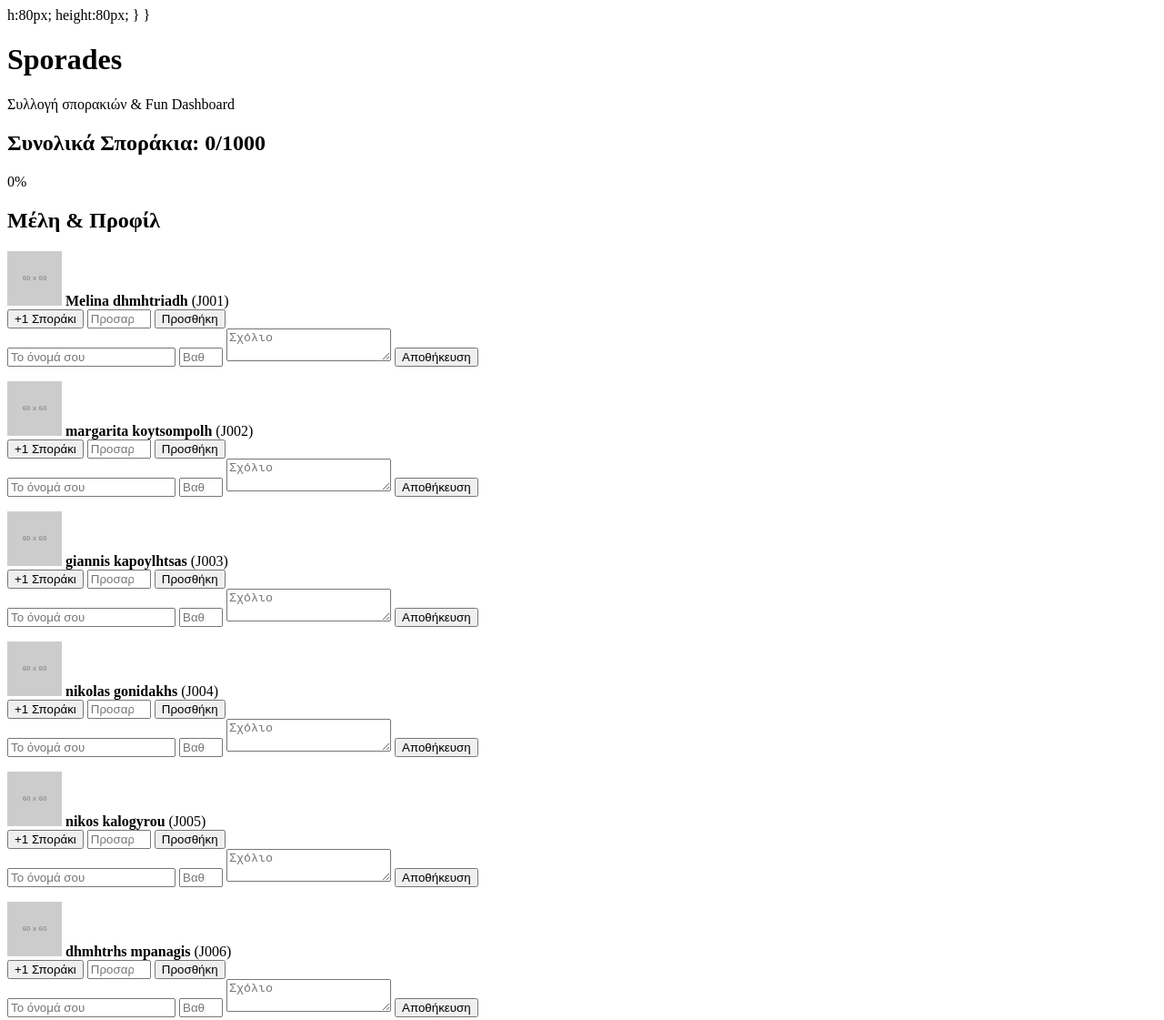
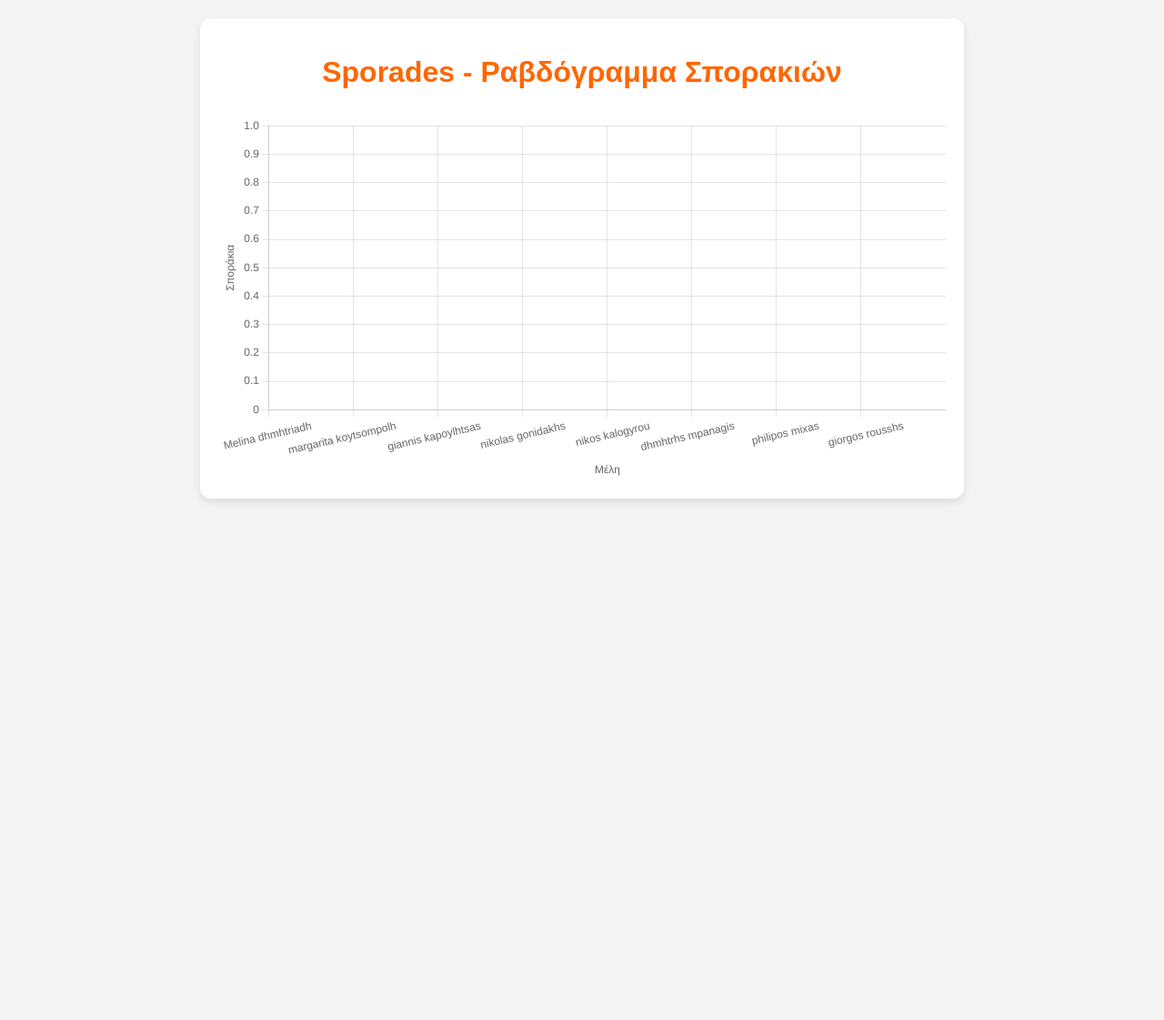
Before and after one commit to J-J1m/sporades, a plain HTML site: page index.html in a window 1280 px wide. Shown: the top 1121 px of the page at 91% size. After the commit the page ends 800 px from the top, so only its background shows below. Drawn offline with nearby package versions, Linux system fonts and the light colour scheme; placeholder pictures from the web are drawn by us.

Commit message:
index.html

```diff
--- a/index.html
+++ b/index.html
@@ -1,199 +1,85 @@
-h:80px; height:80px; } }
+<!DOCTYPE html>
+<html lang="el">
+<head>
+<meta charset="UTF-8">
+<meta name="viewport" content="width=device-width, initial-scale=1.0">
+<title>Sporades - Bar Chart</title>
+<script src="https://cdn.jsdelivr.net/npm/chart.js"></script>
+<style>
+body { font-family: Arial, sans-serif; background:#f4f4f4; margin:0; padding:20px; }
+h1 { text-align:center; color:#ff6600; }
+.container { max-width:800px; margin:auto; background:white; padding:20px; border-radius:12px; box-shadow:0 4px 10px rgba(0,0,0,0.1); }
+canvas { margin-top:30px; }
 </style>
 </head>
 <body>
 
-<header>
-<h1>Sporades</h1>
-<p>Συλλογή σπορακιών & Fun Dashboard</p>
-</header>
-
-<section>
-<h2>Συνολικά Σποράκια: <span id="total">0</span>/1000</h2>
-<div class="progress-container">
-<div class="progress-bar" id="progressBar">0%</div>
+<div class="container">
+  <h1>Sporades - Ραβδόγραμμα Σπορακιών</h1>
+  <canvas id="sporadesChart" width="800" height="400"></canvas>
 </div>
-</section>
-
-<section>
-<h2>Μέλη & Προφίλ</h2>
-<div id="membersContainer"></div>
-</section>
-
-<section>
-<h2>Gallery Σπορακιών</h2>
-<div class="gallery" id="gallery">
-<img src="https://via.placeholder.com/120" alt="Σποράκι 1">
-<img src="https://via.placeholder.com/120" alt="Σποράκι 2">
-<img src="https://via.placeholder.com/120" alt="Σποράκι 3">
-</div>
-</section>
 
 <script>
 // ------------------------------
-// Αρχικά μέλη
-let members = [
-{name:"Melina dhmhtriadh", jCode:"J001", sporakia:0, avatar:"https://via.placeholder.com/60"},
-{name:"margarita koytsompolh", jCode:"J002", sporakia:0, avatar:"https://via.placeholder.com/60"},
-{name:"giannis kapoylhtsas", jCode:"J003", sporakia:0, avatar:"https://via.placeholder.com/60"},
-{name:"nikolas gonidakhs", jCode:"J004", sporakia:0, avatar:"https://via.placeholder.com/60"},
-{name:"nikos kalogyrou", jCode:"J005", sporakia:0, avatar:"https://via.placeholder.com/60"},
-{name:"dhmhtrhs mpanagis", jCode:"J006", sporakia:0, avatar:"https://via.placeholder.com/60"},
-{name:"philipos mixas", jCode:"J007", sporakia:0, avatar:"https://via.placeholder.com/60"},
-{name:"giorgos rousshs", jCode:"J008", sporakia:0, avatar:"https://via.placeholder.com/60"}
+// Δεδομένα μελών
+const members = [
+  {name:"Melina dhmhtriadh", jCode:"8782", sporakia:0},
+  {name:"margarita koytsompolh", jCode:"4729", sporakia:0},
+  {name:"giannis kapoylhtsas", jCode:"7321", sporakia:0},
+  {name:"nikolas gonidakhs", jCode:"1298", sporakia:0},
+  {name:"nikos kalogyrou", jCode:"5647", sporakia:0},
+  {name:"dhmhtrhs mpanagis", jCode:"9081", sporakia:0},
+  {name:"philipos mixas", jCode:"3456", sporakia:0},
+  {name:"giorgos rousshs", jCode:"6712", sporakia:0}
 ];
 
 // ------------------------------
-// Ανάκτηση απο localStorage
-if(localStorage.getItem("sporadesMembers")){
-members = JSON.parse(localStorage.getItem("sporadesMembers"));
-}
+// Προετοιμασία δεδομένων για Chart.js
+const labels = members.map(m=>m.name);
+const data = members.map(m=>m.sporakia);
+
+// Τυχαία χρώματα για κάθε μπάρα
+const colors = members.map(()=>`hsl(${Math.random()*360},70%,60%)`);
 
 // ------------------------------
-// Στατιστικά
-const totalElem = document.getElementById("total");
-const progressBar = document.getElementById("progressBar");
+// Δημιουργία bar chart
+const ctx = document.getElementById('sporadesChart').getContext('2d');
+const sporadesChart = new Chart(ctx, {
+  type: 'bar',
+  data: {
+    labels: labels,
+    datasets: [{
+      label: 'Σποράκια',
+      data: data,
+      backgroundColor: colors,
+      borderColor: colors.map(c=>c.replace('60%','40%')),
+      borderWidth: 1
+    }]
+  },
+  options: {
+    responsive: true,
+    plugins: {
+      legend: { display: false },
+      tooltip: { enabled: true }
+    },
+    scales: {
+      y: {
+        beginAtZero: true,
+        title: {
+          display: true,
+          text: 'Σποράκια'
+        }
+      },
+      x: {
+        title: {
+          display: true,
+          text: 'Μέλη'
+        }
+      }
+    }
+  }
+});
+</script>
 
-function getBadge(sporakia){
-if(sporakia >= 80) return "🏆";
-if(sporakia >= 50) return "🥇";
-if(sporakia >= 30) return "🥈";
-return "";
-}
-
-function updateProgress(){
-let total = members.reduce((sum,m)=>sum+m.sporakia,0);
-totalElem.textContent = total;
-let percent = Math.min((total/1000)*100,100);
-progressBar.style.width = percent+"%";
-progressBar.textContent = Math.round(percent)+"%";
-if(percent >=25 && percent<50) progressBar.style.background="linear-gradient(90deg,#ff6666,#ffcc66)";
-if(percent >=50 && percent<75) progressBar.style.background="linear-gradient(90deg,#66ff66,#66ccff)";
-if(percent >=75) progressBar.style.background="linear-gradient(90deg,#ff66ff,#66ffff)";
-checkConfetti();
-}
-
-// ------------------------------
-// Confetti
-function createConfetti(){
-const confettiContainer=document.createElement("div");
-confettiContainer.style.position="fixed";
-confettiContainer.style.top="0";
-confettiContainer.style.left="0";
-confettiContainer.style.width="100%";
-confettiContainer.style.height="100%";
-confettiContainer.style.pointerEvents="none";
-confettiContainer.style.overflow="hidden";
-document.body.appendChild(confettiContainer);
-const colors=["#ff0080","#ff80c0","#66ff66","#66ccff","#ffcc66","#ff66ff"];
-for(let i=0;i<150;i++){
-const confetti=document.createElement("div");
-confetti.style.position="absolute";
-confetti.style.width="10px";
-confetti.style.height="10px";
-confetti.style.backgroundColor=colors[Math.floor(Math.random()*colors.length)];
-confetti.style.left=Math.random()*window.innerWidth+"px";
-confetti.style.top="-10px";
-confetti.style.opacity=Math.random()+0.5;
-confetti.style.transform=`rotate(${Math.random()*360}deg)`;
-confetti.style.borderRadius="50%";
-confettiContainer.appendChild(confetti);
-let duration=Math.random()*3+2;
-confetti.animate([{transform:`translateY(0px) rotate(${Math.random()*360}deg)`},{transform:`translateY(${window.innerHeight+50}px) rotate(${Math.random()*360}deg)`}],{duration:duration*1000,iterations:1});
-setTimeout(()=>{confetti.remove();},duration*1000);}
-setTimeout(()=>{confettiContainer.remove();},5500);
-}
-
-function checkConfetti(){
-let milestones=[100,500,1000];
-let total=members.reduce((sum,m)=>sum+m.sporakia,0);
-if(milestones.includes(total)) createConfetti();
-}
-
-// ------------------------------
-// Render Members
-const membersContainer=document.getElementById("membersContainer");
-
-function renderMembers(){
-membersContainer.innerHTML="";
-members.forEach((m,index)=>{
-const div=document.createElement("div");
-div.className="member-card";
-div.innerHTML=`
-<div class="member-info">
-<img src="${m.avatar}" alt="${m.name}">
-<strong>${m.name}</strong> (${m.jCode})
-<span class="badge">${getBadge(m.sporakia)}</span>
-</div>
-<div>
-<button onclick="addSporakia(${index},1)">+1 Σποράκι</button>
-<input type="number" id="custom${index}" placeholder="Προσαρμογή" style="width:70px;">
-<button onclick="addSporakia(${index},parseInt(document.getElementById('custom${index}').value)||0)">Προσθήκη</button>
-</div>
-<div class="comments" id="comments${index}">
-</div>
-`;
-membersContainer.appendChild(div);
-renderComments(index);
-});
-updateProgress();
-saveMembers();
-}
-
-// ------------------------------
-// Προσθήκη σπορακιών
-function addSporakia(index,num){
-members[index].sporakia += num;
-if(members[index].sporakia<0) members[index].sporakia=0;
-renderMembers();
-}
-
-// ------------------------------
-// Σχόλια
-function renderComments(index){
-const commentDiv=document.getElementById("comments"+index);
-commentDiv.innerHTML="";
-if(!members[index].comments) members[index].comments=[];
-members[index].comments.forEach(c=>{
-const div=document.createElement("div");
-div.className="comment-card";
-const stars="★".repeat(c.rating)+"☆".repeat(5-c.rating);
-div.innerHTML=`<strong>${c.name}</strong> (${stars}): ${c.text}`;
-commentDiv.appendChild(div);
-});
-const form=document.createElement("form");
-form.innerHTML=`
-<input type="text" placeholder="Το όνομά σου" required>
-<input type="number" min="1" max="5" placeholder="Βαθμολογία" required>
-<textarea placeholder="Σχόλιο"></textarea>
-<button type="submit">Αποθήκευση</button>
-`;
-form.addEventListener("submit",e=>{
-e.preventDefault();
-const name=form.querySelector("input[type=text]").value.trim();
-const rating=parseInt(form.querySelector("input[type=number]").value);
-const text=form.querySelector("textarea").value.trim();
-if(!name||!rating||rating<1||rating>5) return;
-if(members[index].comments.find(c=>c.name===name)){
-alert("Έχεις ήδη αποθηκεύσει σχόλιο για αυτό το άτομο."); return;
-}
-members[index].comments.push({name,rating,text});
-renderComments(index);
-saveMembers();
-});
-commentDiv.appendChild(form);
-}
-
-// ------------------------------
-// Αποθήκευση στο localStorage
-function saveMembers(){
-localStorage.setItem("sporadesMembers",JSON.stringify(members));
-}
-
-// ------------------------------
-// Αρχικό render
-renderMembers();
-
-</script>
 </body>
 </html>
```
